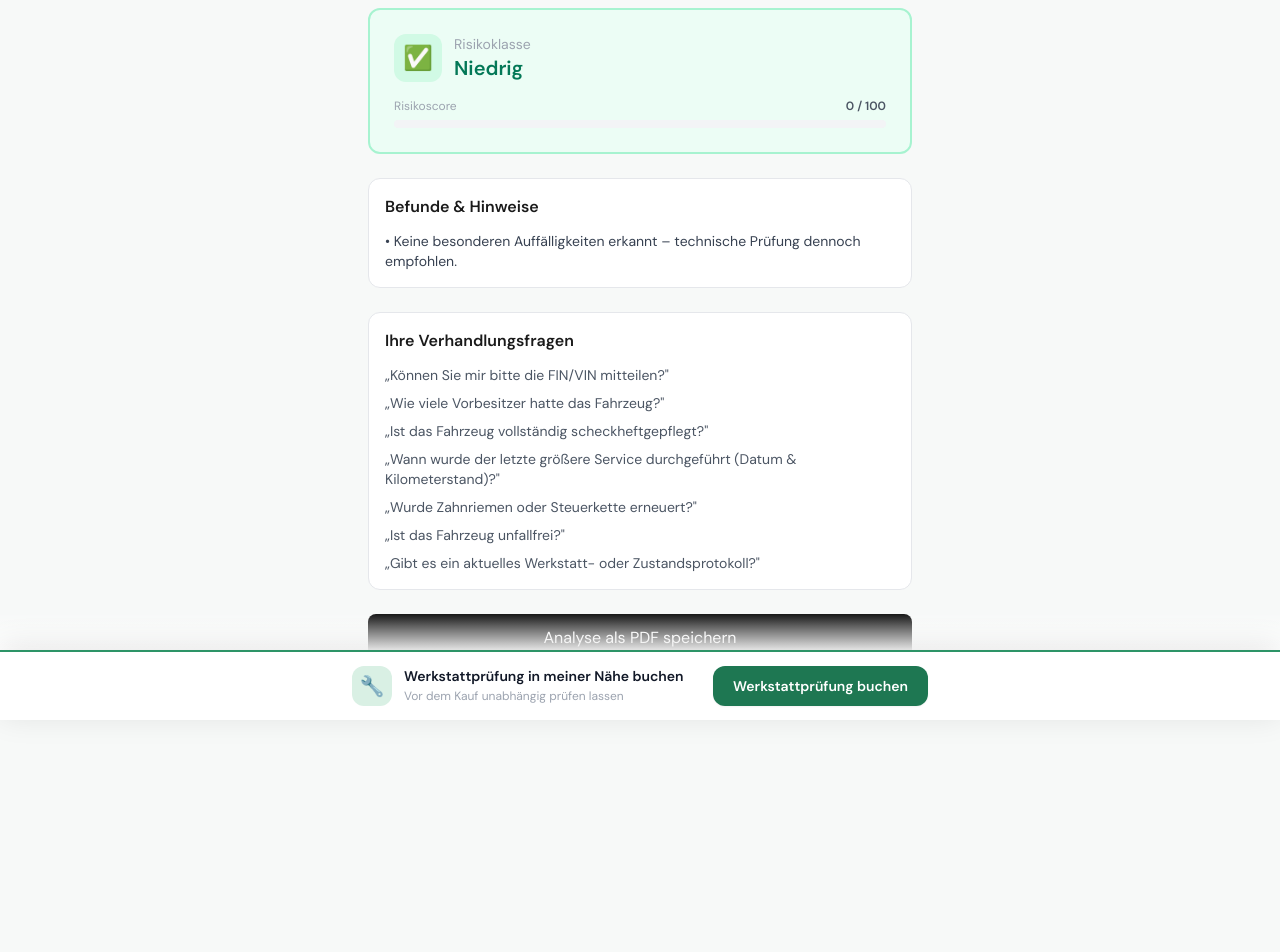
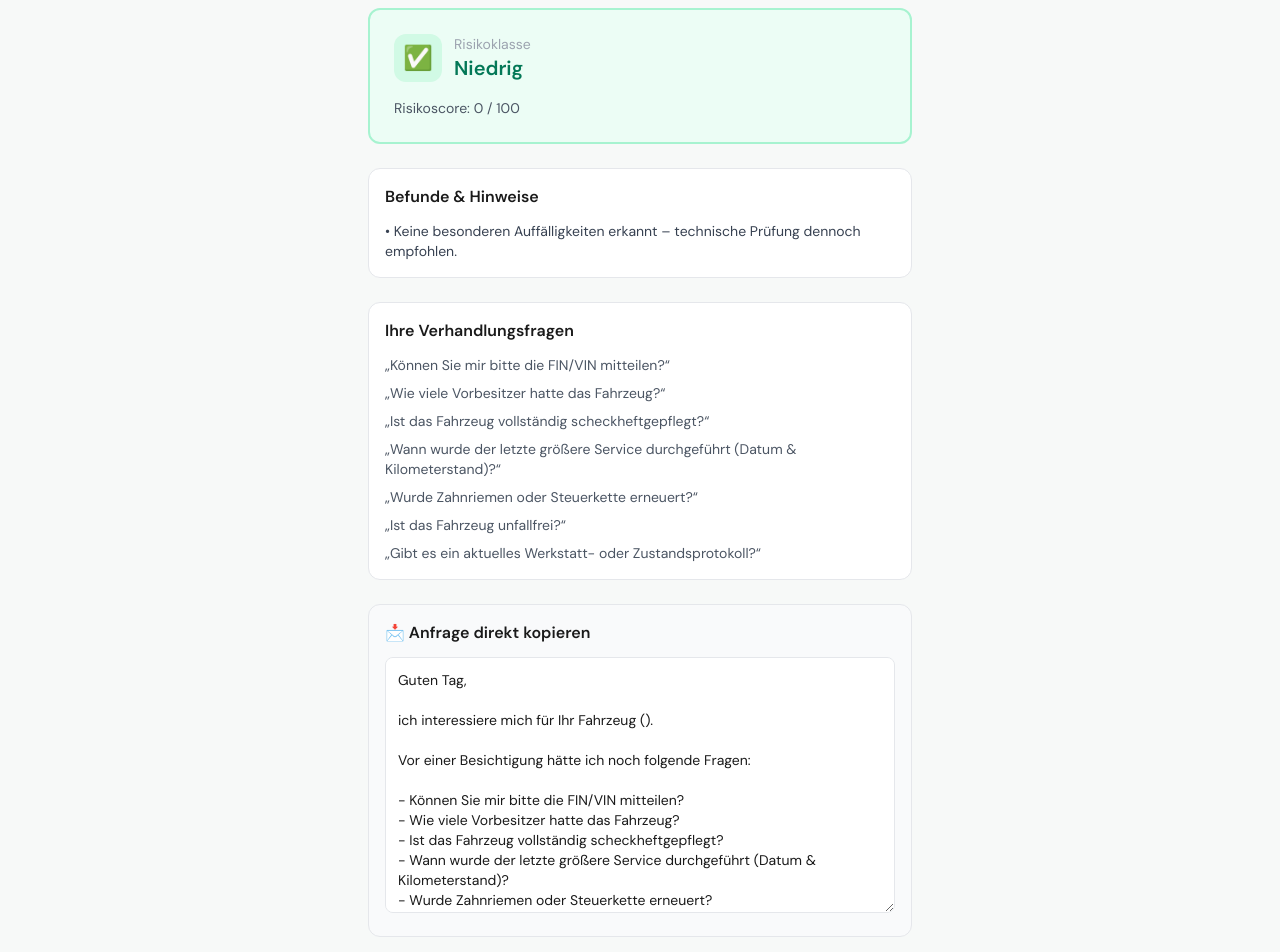
Before and after one commit to kilic-kts-cyber/inseratcheck-mvp, a Next.js app: page /result in a window 1280 px wide. Shown: the part 80-1032 px from the top of the page. Before the commit the page ends 800 px from the top, so only its background shows below. Built offline with nearby package versions, Linux system fonts and the light colour scheme.

Commit message:
Update ResultClient.tsx

```diff
--- a/app/result/ResultClient.tsx
+++ b/app/result/ResultClient.tsx
@@ -4,7 +4,6 @@ import { useSearchParams } from 'next/navigation';
 import { useMemo, useState } from 'react';
 import { calculateRisk, type FormData, type RiskLevel } from '@/lib/riskLogic';
 import { generatePDF } from '@/lib/pdf';
-import WorkshopCTA from '@/components/WorkshopCTA';
 
 const RISK_CFG: Record<RiskLevel, {
   bg: string; border: string; text: string; badgeBg: string; emoji: string;
@@ -14,41 +13,13 @@ const RISK_CFG: Record<RiskLevel, {
   Hoch:    { bg:'bg-red-50',     border:'border-red-200',     text:'text-red-700',     badgeBg:'bg-red-100',     emoji:'🚨' },
 };
 
-function ScoreBar({ score }: { score: number }) {
-  const pct = Math.min(100, score);
-  const color =
-    score < 30 ? 'bg-emerald-500' :
-    score < 60 ? 'bg-amber-500' :
-                 'bg-red-500';
-
-  return (
-    <div>
-      <div className="flex justify-between text-xs text-gray-400 mb-1.5">
-        <span>Risikoscore</span>
-        <span className="font-semibold text-gray-600">{score} / 100</span>
-      </div>
-      <div className="h-2 bg-gray-100 rounded-full overflow-hidden">
-        <div
-          className={`h-full rounded-full transition-all duration-700 ${color}`}
-          style={{ width: `${pct}%` }}
-        />
-      </div>
-    </div>
-  );
-}
-
 export default function ResultClient() {
 
   const params = useSearchParams();
 
-  const advertText =
-    typeof window !== 'undefined'
-      ? (localStorage.getItem('advertText') || '')
-      : '';
-
   const data = useMemo<FormData>(() => ({
     advertLink: params.get('advertLink') ?? '',
-    advertText,
+    advertText: params.get('advertText') ?? '',
     brand: params.get('brand') ?? '',
     model: params.get('model') ?? '',
     year: params.get('year') ?? '',
@@ -63,46 +34,53 @@ export default function ResultClient() {
     repaintsDocumented: (params.get('repaintsDocumented') as any) ?? '',
     huValidUntil: params.get('huValidUntil') ?? '',
     ownershipDuration: (params.get('ownershipDuration') as any) ?? '',
-  }), [params, advertText]);
+  }), [params]);
 
-  const baseResult = useMemo(() => calculateRisk(data), [data]);
+  const result = useMemo(() => calculateRisk(data), [data]);
+  const cfg = RISK_CFG[result.level];
 
-  const finalScore = baseResult.score;
+  const vehicle = [data.brand, data.model, data.year].filter(Boolean).join(' ');
 
-  const finalLevel: RiskLevel =
-    finalScore < 25 ? 'Niedrig' :
-    finalScore < 60 ? 'Erhöht' :
-    'Hoch';
+  // 🔹 Händler-Mustertext
+  const emailTemplate = useMemo(() => {
 
-  const cfg = RISK_CFG[finalLevel];
+    const questionsBlock = result.questions
+      .map(q => `- ${q}`)
+      .join('\n');
+
+    return `Guten Tag,
+
+ich interessiere mich für Ihr Fahrzeug (${vehicle}).
+
+Vor einer Besichtigung hätte ich noch folgende Fragen:
+
+${questionsBlock}
+
+Vielen Dank im Voraus.
+
+Mit freundlichen Grüßen`;
+
+  }, [result.questions, vehicle]);
 
   const [pdfLoading, setPdfLoading] = useState(false);
 
   async function handlePdf() {
-    if (pdfLoading) return;
     setPdfLoading(true);
     try {
-      await generatePDF(data, {
-        ...baseResult,
-        score: finalScore,
-        level: finalLevel
-      });
-    } catch (e) {
-      console.error(e);
-      alert('PDF konnte nicht erstellt werden. Bitte erneut versuchen.');
+      await generatePDF(data, result);
     } finally {
       setPdfLoading(false);
     }
   }
 
-  const vehicle = [data.brand, data.model, data.year].filter(Boolean).join(' ');
+  return (
+    <main className="min-h-screen bg-[#f7f9f8] pb-20">
 
-  return (
-    <main className="min-h-screen bg-[#f7f9f8]">
       <div className="max-w-xl mx-auto px-4 py-8 space-y-6">
 
         <h1 className="text-2xl font-bold">{vehicle || 'Ihr Fahrzeug'}</h1>
 
+        {/* Risikoklasse */}
         <div className={`${cfg.bg} ${cfg.border} border-2 rounded-xl p-6`}>
           <div className="flex items-center gap-3 mb-4">
             <div className={`${cfg.badgeBg} w-12 h-12 rounded-xl flex items-center justify-center text-2xl`}>
@@ -110,42 +88,55 @@ export default function ResultClient() {
             </div>
             <div>
               <p className="text-sm text-gray-400">Risikoklasse</p>
-              <p className={`text-xl font-bold ${cfg.text}`}>{finalLevel}</p>
+              <p className={`text-xl font-bold ${cfg.text}`}>{result.level}</p>
             </div>
           </div>
-
-          <ScoreBar score={finalScore} />
+          <p className="text-sm text-gray-600">
+            Risikoscore: {result.score} / 100
+          </p>
         </div>
 
+        {/* Hinweise */}
         <section className="bg-white rounded-xl border p-4">
           <h2 className="font-semibold mb-3">Befunde & Hinweise</h2>
           <ul className="space-y-2 text-sm text-gray-700">
-            {baseResult.hints.map((hint, i) => (
+            {result.hints.map((hint, i) => (
               <li key={i}>• {hint}</li>
             ))}
           </ul>
         </section>
 
+        {/* Verhandlungsfragen */}
         <section className="bg-white rounded-xl border p-4">
           <h2 className="font-semibold mb-3">Ihre Verhandlungsfragen</h2>
           <ul className="space-y-2 text-sm text-gray-600">
-            {baseResult.questions.map((q, i) => (
-              <li key={i}>„{q}"</li>
+            {result.questions.map((q, i) => (
+              <li key={i}>„{q}“</li>
             ))}
           </ul>
         </section>
 
+        {/* Copy-Block */}
+        <section className="bg-gray-50 rounded-xl border p-4">
+          <h2 className="font-semibold mb-3">📩 Anfrage direkt kopieren</h2>
+          <textarea
+            readOnly
+            value={emailTemplate}
+            className="w-full h-64 text-sm p-3 border rounded-lg bg-white"
+          />
+        </section>
+
+        {/* PDF Button */}
         <button
           onClick={handlePdf}
           disabled={pdfLoading}
-          className={`w-full text-white py-3 rounded-lg ${pdfLoading ? 'bg-gray-700' : 'bg-black'}`}
+          className="w-full bg-black text-white py-4 rounded-xl font-semibold"
         >
           {pdfLoading ? 'PDF wird erstellt…' : 'Analyse als PDF speichern'}
         </button>
 
       </div>
 
-      <WorkshopCTA />
     </main>
   );
 }
```
